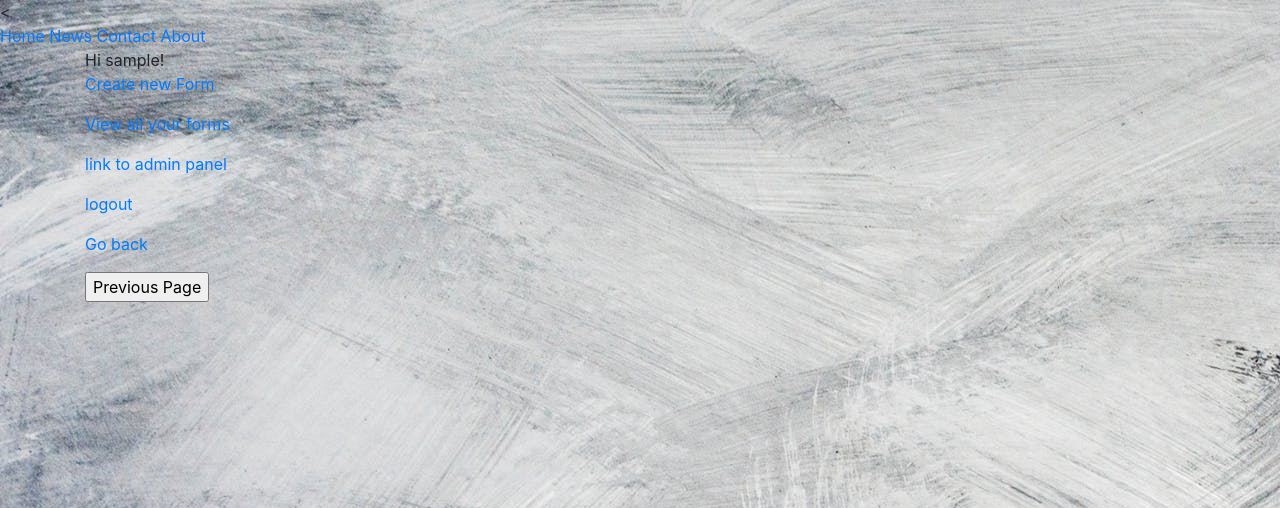
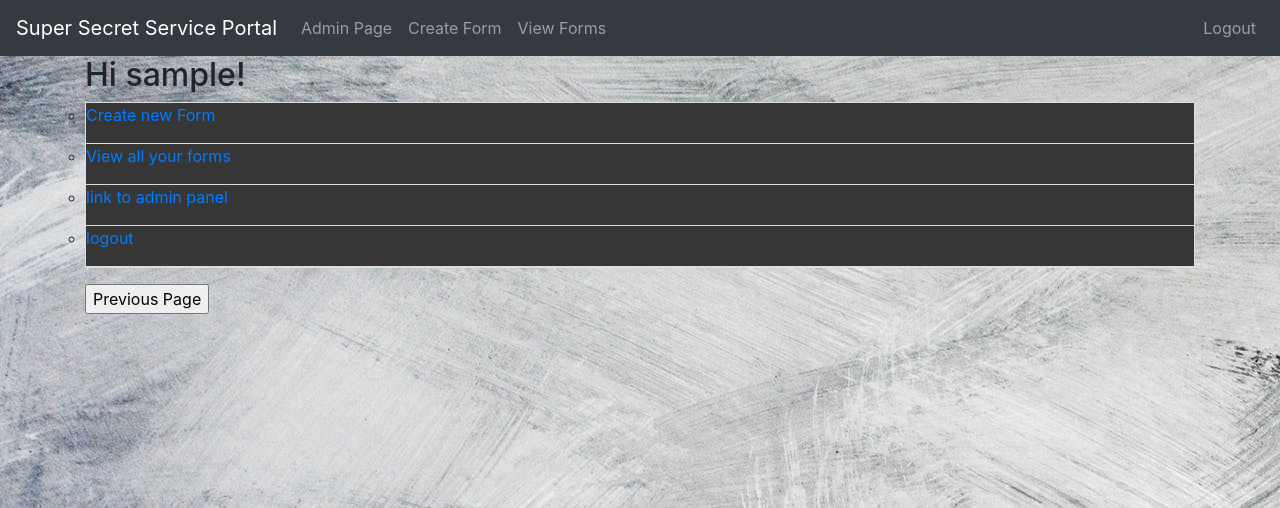
Before and after one commit to fiskmoz/Service-portal, a Django app: page / in a window 1280 px wide. Shown: the top 508 px of the page. Run offline with Django 3.2, Linux system fonts and the light colour scheme; the visitor is signed in with stand-in values (Sample User, id 1); parts of the project's set-up code (start-up, migrations or seed data) failed here and were passed over; some libraries are stand-ins or nearby versions.

Commit message:
Returned to working commit

```diff
--- a/forms/static/forms/style.css
+++ b/forms/static/forms/style.css
@@ -1,3 +1,20 @@
 body{
+  color: black;
    background-image: url('images/bg.jpeg');
 }
+
+ol {
+	list-style: Circle;
+	background: #363636;
+	padding: 0;
+	border: 1px solid #ddd;
+}
+
+ol li {
+	padding: 8px 16x;
+	border-bottom: 1px solid #ddd;
+}
+
+ol li:last-child {
+	border-bottom: : none
+}
--- a/forms/templates/CreateForm.html
+++ b/forms/templates/CreateForm.html
@@ -1,4 +1,4 @@
-{% extends 'FormBase.html' %}
+{% extends 'base.html' %}
 
 {% block content %}
 
@@ -29,7 +29,4 @@
 			<input type="radio" name="serviceTime" value="3" required="required"> 24/7, 365/y<br><br>
 			<input type="submit">
 		</form>
-
-		<p><a href="{{request.META.HTTP_REFERER}}">Go back</a></p>
-		<input type=button value="Previous Page" onClick="javascript:history.go(-1);">
 {% endblock %}
--- a/forms/templates/EditForm.html
+++ b/forms/templates/EditForm.html
@@ -1,7 +1,7 @@
-{% extends 'FormBase.html' %}
+{% extends 'base.html' %}
 
 {% block content %}
-		<h1>Edit Service:</h1>
+		<h2>Edit Service:</h2>
 		<form action="" method ="POST" name="order">
 			{% csrf_token %}
 			Name of order:
@@ -20,6 +20,4 @@
 			<input type="radio" name="serviceTime" value="3" required="required"> 24/7, 365/y<br><br>
 			<input type="submit">
 		</form>
-
-		<p><a href="{{request.META.HTTP_REFERER}}">Go back</a></p>
 {% endblock %}
--- a/forms/urls.py
+++ b/forms/urls.py
@@ -5,7 +5,7 @@ from . import views
 
 urlpatterns = [
     path('Create', views.NewForm, name='newform'),
-    path('Edit', views.EditForm, name='editform'),
-    path('^(?P<order_id>)/$', views.OrderDetail, name = 'orderdetail'),
+    path('<order_id>/edit', views.EditForm, name='editform'),
+    path('<order_id>', views.OrderDetail, name = 'orderdetail'),
     path('', views.ViewForms, name='viewform')
 ]
--- a/templates/base.html
+++ b/templates/base.html
@@ -2,26 +2,55 @@
 <!DOCTYPE html>
 <!-- Loads the static files-->
 {% load staticfiles %}
-<<link rel="stylesheet" type="text/css" href="{% static 'forms/style.css' %}" />
+<link rel="stylesheet" type="text/css" href="{% static 'forms/style.css' %}" />
 <link rel="stylesheet" href="https://stackpath.bootstrapcdn.com/bootstrap/4.1.3/css/bootstrap.min.css" integrity="sha384-MCw98/SFnGE8fJT3GXwEOngsV7Zt27NXFoaoApmYm81iuXoPkFOJwJ8ERdknLPMO" crossorigin="anonymous">
+<script src="https://code.jquery.com/jquery-3.3.1.slim.min.js" integrity="sha384-q8i/X+965DzO0rT7abK41JStQIAqVgRVzpbzo5smXKp4YfRvH+8abtTE1Pi6jizo" crossorigin="anonymous"></script>
+<script src="https://cdnjs.cloudflare.com/ajax/libs/popper.js/1.14.3/umd/popper.min.js" integrity="sha384-ZMP7rVo3mIykV+2+9J3UJ46jBk0WLaUAdn689aCwoqbBJiSnjAK/l8WvCWPIPm49" crossorigin="anonymous"></script>
+<script src="https://stackpath.bootstrapcdn.com/bootstrap/4.1.3/js/bootstrap.min.js" integrity="sha384-ChfqqxuZUCnJSK3+MXmPNIyE6ZbWh2IMqE241rYiqJxyMiZ6OW/JmZQ5stwEULTy" crossorigin="anonymous"></script>
 <html>
 <head>
   <meta charset="utf-8">
-  <title>{% block title %}Django Auth Tutorial{% endblock %}</title>
+  <title>{% block title %}Telia Service Portal{% endblock %}</title>
 </head>
 <body>
-  <div class="topnav">
-  <a class="active" href="#home">Home</a>
-  <a href="#news">News</a>
-  <a href="#contact">Contact</a>
-  <a href="#about">About</a>
-  </div>
+
+  <nav class="navbar navbar-expand-lg navbar-dark bg-dark">
+    <a href="{% url 'home' %}" class="navbar-brand">Super Secret Service Portal</a>
+    <button class="navbar-toggler" data-toggle="collapse" data-target="#navbarMenu">
+      <span class="navbar-toggler-icon"></span>
+    </button>
+    <div class="collapse navbar-collapse" id="navbarMenu">
+      <ul class="navbar-nav mr-auto">
+        <li class="nav-item">
+          <a href="{% url 'admin:index' %}" class="nav-link">Admin Page</a>
+        </li>
+        <li class="nav-item">
+          <a href="{% url 'newform' %}" class="nav-link">Create Form</a>
+        </li>
+        <li class="nav-item">
+          <a href="{% url 'viewform' %}" class="nav-link">View Forms</a>
+        </li>
+      </ul>
+      <ul class="navbar-nav ml-auto">
+        {% if user.is_authenticated %}
+          <li class="nav-item">
+            <a href="{% url 'logout' %}" class="nav-link">Logout</a>
+          </li>
+        {% else %}
+          <li class="nav-item">
+            <a href="{% url 'login' %}" class="nav-link">Login</a>
+          </li>
+        {% endif %}
+      </ul>
+    </div>
+  </nav>
 
   <div class="container">
     <main>
       {% block content %}
       {% endblock %}
     </main>
+    <input type=button value="Previous Page" onClick="javascript:history.go(-1);">
   </div>
 </body>
 </html>
--- a/templates/home.html
+++ b/templates/home.html
@@ -4,18 +4,21 @@
 {% block title %}Home{% endblock %}
 
 {% block content %}
+</style>
 {% if user.is_authenticated %}
-  Hi {{ user.username }}!
-  <p><a href="{% url 'newform' %}">Create new Form</a></p>
-  <p><a href="{% url 'viewform' %}">View all your forms</a></p>
-  {% if user.is_superuser == 1%}
-    <p><a href="{% url 'admin:index' %}">link to admin panel</a></p>
-  {% endif %}
-  <p><a href="{% url 'logout' %}">logout</a></p>
-  <p><a href="{{request.META.HTTP_REFERER}}">Go back</a></p>
-  <input type=button value="Previous Page" onClick="javascript:history.go(-1);">
+  <h2> Hi {{ user.username }}! </h2>
+  <ol>
+    <li><a href="{% url 'newform' %}">Create new Form</a></p>
+    <li><a href="{% url 'viewform' %}">View all your forms</a></p>
+    {% if user.is_superuser == 1%}
+      <li><a href="{% url 'admin:index' %}">link to admin panel</a></p>
+      {% endif %}
+      <li><a href="{% url 'logout' %}">logout</a></p>
+  </ol>
 {% else %}
-  <p>You are not logged in</p>
-  <a href="{% url 'login' %}">login</a>
+  <h2>You are not logged in</h2>
+  <ol>
+    <li> <a href="{% url 'login' %}">Please log in</a></li>
+  <ol>
 {% endif %}
 {% endblock %}
--- a/templates/registration/login.html
+++ b/templates/registration/login.html
@@ -4,6 +4,7 @@
 {% block title %}Login{% endblock %}
 
 {% block content %}
+
 <h2>Login</h2>
 <form method="post">
   {% csrf_token %}
```
Also changed, not shown: forms/templates/FormBase.html (deleted, +0 -18 lines), forms/templates/FormHome1.html (deleted, +0 -19 lines), forms/templates/OrderDetail.html (+1 -12 lines), forms/templates/ViewForms.html (+9 -6 lines), forms/views.py (+0 -10 lines).
